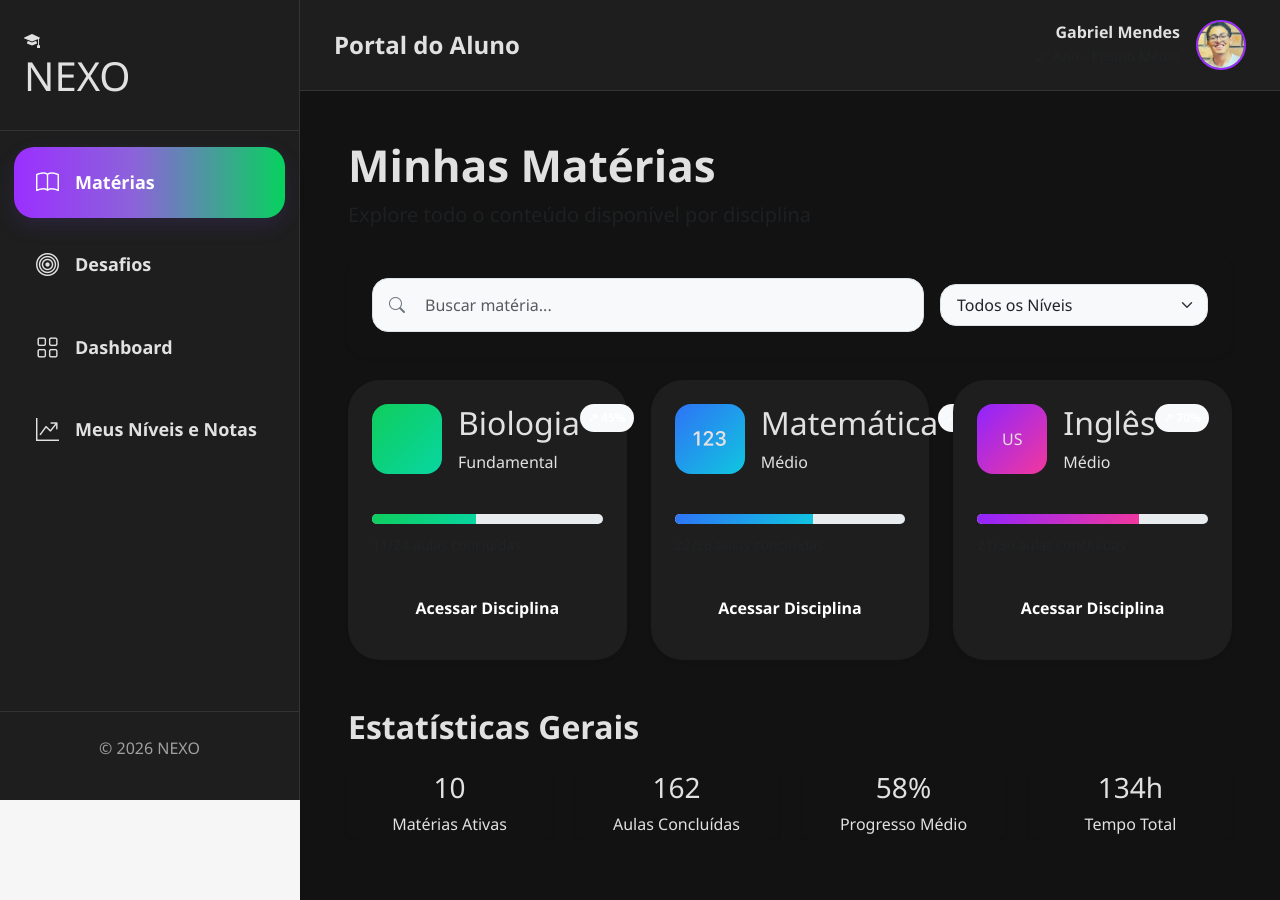
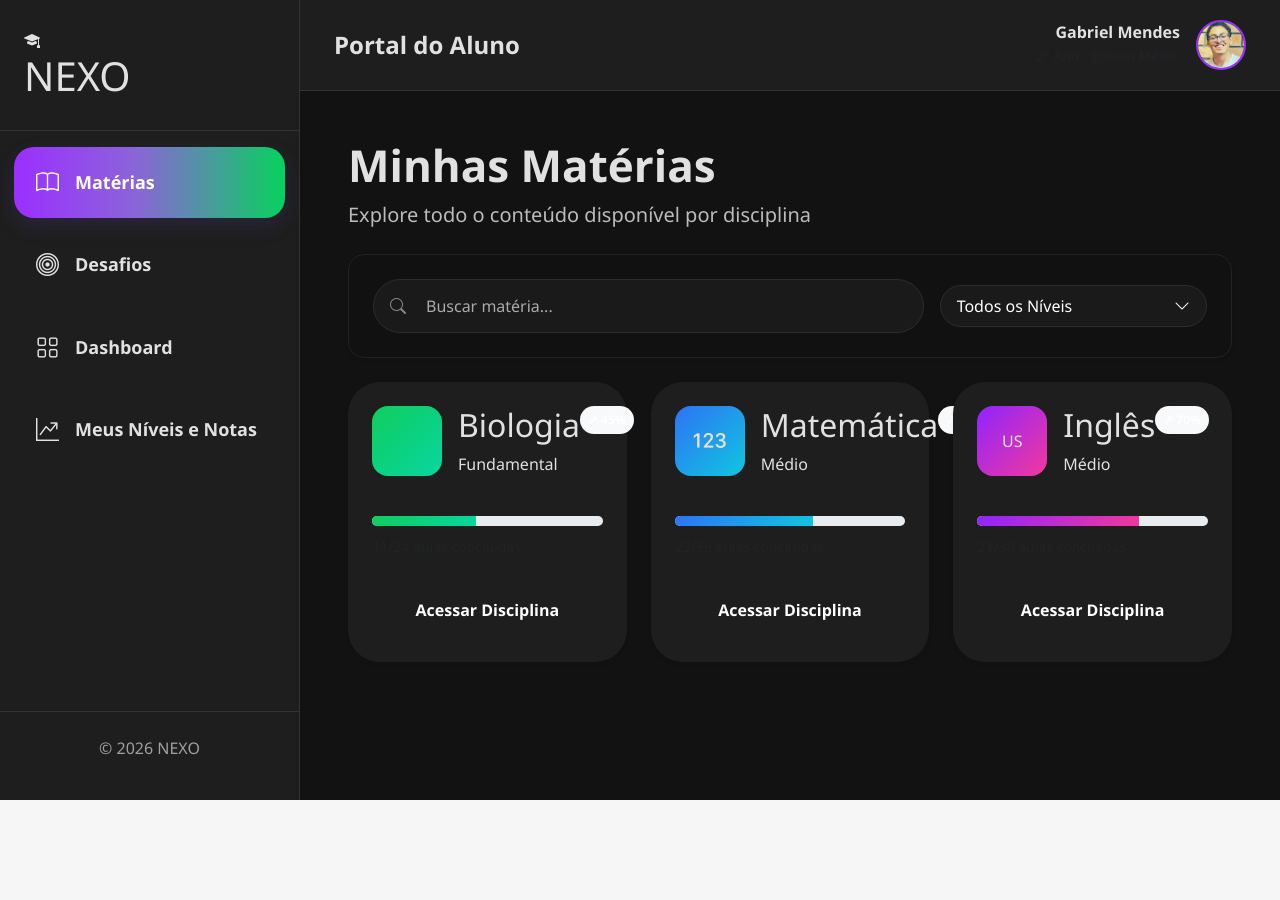
Before and after one commit to nexonucleo5/nexo-angular, an Angular app in the folder nexo/: page /materias in a window 1280 px wide. After the commit the page ends 800 px from the top, so only its background shows below. Built offline with nearby package versions, Linux system fonts and the light colour scheme.

Commit message:
Personalização do filtro de busca e alteração da cor do texto abaixo de Minhas Matérias

```diff
--- a/nexo/package.json
+++ b/nexo/package.json
@@ -17,6 +17,7 @@
     "@angular/forms": "^21.2.0",
     "@angular/platform-browser": "^21.2.0",
     "@angular/router": "^21.2.0",
+    "bootstrap-icons": "^1.13.1",
     "rxjs": "~7.8.0",
     "tslib": "^2.3.0"
   },
--- a/nexo/src/app/materias/materias.html
+++ b/nexo/src/app/materias/materias.html
@@ -1,99 +1,112 @@
 <section class="page-content p-4">
     <div class="page-heading mb-4">
-        <h1 class="page-title fw-bold" style="font-size: 44px; color: var(--text-main);">Minhas Matérias</h1>
-        <p class="text-muted fs-5">Explore todo o conteúdo disponível por disciplina</p>
+        <h1 class="page-title fw-bold" style="font-size: 44px; color: var(--text-main);">
+            Minhas Matérias
+        </h1>
+        <p class="text-soft fs-5">
+            Explore todo o conteúdo disponível por disciplina
+        </p>
     </div>
 
-    <section class="filters-box bg-Black p-4 rounded-4 shadow-sm mb-4">
+    <!-- FILTROS -->
+    <section class="filters-box p-4 rounded-4 shadow-sm mb-4">
         <div class="row g-3 align-items-center">
+
+            <!-- BUSCA -->
             <div class="col-lg-8">
-                <div class="search-box d-flex align-items-center p-2 border rounded-4 bg-light">
-                    <i class="bi bi-search px-2 text-secondary"></i>
-                    <input type="text" [(ngModel)]="buscaDeTermos" class="form-control border-0 bg-transparent"
-                        placeholder="Buscar matéria...">
+                <div class="search-box custom-input d-flex align-items-center px-3 py-2 rounded-pill">
+                    <i class="bi bi-search me-2"></i>
+                    <input
+                        type="text"
+                        [(ngModel)]="buscaDeTermos"
+                        class="form-control border-0 bg-transparent shadow-none"
+                        placeholder="Buscar matéria..."
+                    >
                 </div>
             </div>
 
+            <!-- DROPDOWN -->
             <div class="col-lg-4">
-                <select [(ngModel)]="selecionarNivel" class="form-select border rounded-4 bg-light p-2 px-3">
-                    <option value="Todos os Níveis">Todos os Níveis</option>
-                    <option value="Fundamental">Fundamental</option>
-                    <option value="Médio">Médio</option>
-                </select>
+                <div class="custom-dropdown w-100">
+                    <div
+                        class="custom-input rounded-pill px-3 py-2 d-flex justify-content-between align-items-center"
+                        (click)="toggleDropdown()"
+                    >
+                        {{ selecionarNivel }}
+                        <i class="bi bi-chevron-down"></i>
+                    </div>
+
+                    <div class="dropdown-menu-custom w-100" *ngIf="dropdownAberto">
+                        <div class="dropdown-item" (click)="selecionar('Todos os Níveis')">
+                            Todos os Níveis
+                        </div>
+                        <div class="dropdown-item" (click)="selecionar('Fundamental')">
+                            Fundamental
+                        </div>
+                        <div class="dropdown-item" (click)="selecionar('Médio')">
+                            Médio
+                        </div>
+                    </div>
+                </div>
             </div>
+
         </div>
     </section>
 
+    <!-- MATÉRIAS -->
     <section class="subjects-section mb-5">
         <div class="row g-4">
+
             <div class="col-md-6 col-xl-4" *ngFor="let subject of filtroDeBusca">
-                <div
-                    class="subject-card bg-white p-4 rounded-5 shadow-sm h-100 d-flex flex-column justify-content-between">
+                <div class="subject-card bg-white p-4 rounded-5 shadow-sm h-100 d-flex flex-column justify-content-between">
+
                     <div class="subject-header d-flex justify-content-between align-items-start mb-4">
                         <div class="d-flex gap-3">
-                            <div [class]="'subject-icon d-flex align-items-center justify-content-center rounded-4 ' + subject.gradientClass"
-                                style="width: 70px; height: 70px; color: rgb(231, 224, 224);">
+
+                            <div
+                                [class]="'subject-icon d-flex align-items-center justify-content-center rounded-4 ' + subject.gradientClass"
+                                style="width: 70px; height: 70px; color: rgb(231, 224, 224);"
+                            >
+                                <!-- VOLTOU PRO ORIGINAL -->
                                 <i *ngIf="subject.iconClass" [class]="'bi ' + subject.iconClass + ' fs-2'"></i>
-                                <span *ngIf="subject.iconText" class="subject-icon-text">{{subject.iconText}}</span>
+                                <span *ngIf="subject.iconText">
+                                    {{subject.iconText}}
+                                </span>
                             </div>
+
                             <div>
                                 <h2 class="subject-title">{{subject.title}}</h2>
                                 <p class="subject-level-text">{{subject.level}}</p>
                             </div>
+
                         </div>
-                        <span class="badge rounded-pill bg-light fw-bold p-2">↗ {{subject.progress}}%</span>
+
+                        <span class="badge rounded-pill bg-light fw-bold p-2">
+                            ↗ {{subject.progress}}%
+                        </span>
                     </div>
 
                     <div class="subject-progress mb-4">
                         <div class="progress mb-2" style="height: 10px;">
-                            <div [class]="'progress-bar ' + subject.gradientClass" [style.width.%]="subject.progress">
-                            </div>
+                            <div
+                                [class]="'progress-bar ' + subject.gradientClass"
+                                [style.width.%]="subject.progress"
+                            ></div>
                         </div>
-                        <small class="text-muted">{{subject.completedLessons}}/{{subject.totalLessons}} aulas
-                            concluídas</small>
+                        <small class="text-muted">
+                            {{subject.completedLessons}}/{{subject.totalLessons}} aulas concluídas
+                        </small>
                     </div>
 
-                    <a href="#" [class]="'btn text-white fw-bold py-3 rounded-4 ' + subject.buttonClass">Acessar
-                        Disciplina</a>
+                    <a
+                        href="#"
+                        [class]="'btn text-white fw-bold py-3 rounded-4 ' + subject.buttonClass"
+                    >
+                        Acessar Disciplina
+                    </a>
                 </div>
             </div>
 
-            <div class="col-12 text-center" *ngIf=" filtroDeBusca.length === 0">
-                <div class="py-5">
-                    <i class="bi bi-search fs-1 text-muted"></i>
-                    <p class="text-muted mt-3">Nenhuma matéria encontrada com o nome "{{buscaDeTermos}}"</p>
-                </div>
-            </div>
-        </div>
-    </section>
-
-    <section class="stats-section mt-5">
-        <h2 class="fw-bold mb-4" style="color: var(--text-main);">Estatísticas Gerais</h2>
-        <div class="row g-4 text-center">
-            <div class="col-md-6 col-xl-3">
-                <div class="stat-box shadow-sm">
-                    <h3 class="stat-number purple-text">10</h3>
-                    <p class="stat-label">Matérias Ativas</p>
-                </div>
-            </div>
-            <div class="col-md-6 col-xl-3">
-                <div class="stat-box shadow-sm">
-                    <h3 class="stat-number green-text">162</h3>
-                    <p class="stat-label">Aulas Concluídas</p>
-                </div>
-            </div>
-            <div class="col-md-6 col-xl-3">
-                <div class="stat-box shadow-sm">
-                    <h3 class="stat-number blue-text">58%</h3>
-                    <p class="stat-label">Progresso Médio</p>
-                </div>
-            </div>
-            <div class="col-md-6 col-xl-3">
-                <div class="stat-box shadow-sm">
-                    <h3 class="stat-number orange-text">134h</h3>
-                    <p class="stat-label">Tempo Total</p>
-                </div>
-            </div>
         </div>
     </section>
 </section>
--- a/nexo/src/app/materias/materias.scss
+++ b/nexo/src/app/materias/materias.scss
@@ -0,0 +1,65 @@
+.filters-box {
+  background: #111;
+  border: 1px solid #222;
+}
+
+.custom-input {
+  background: #1a1a1a !important;
+  border: 1px solid #2c2c2c !important;
+  color: #fff !important;
+  border-radius: 30px !important;
+  transition: all 0.3s ease;
+  cursor: pointer;
+
+  input {
+    color: #fff !important;
+
+    &::placeholder {
+      color: #aaa;
+    }
+  }
+
+  &:focus-within {
+    border: 1px solid #4c8bf5 !important;
+    box-shadow: 0 0 0 2px rgba(76, 139, 245, 0.2);
+  }
+}
+
+.search-box i {
+  color: #888;
+}
+
+.custom-dropdown {
+  position: relative;
+}
+
+.dropdown-menu-custom {
+  position: absolute;
+  top: 110%;
+  left: 0;
+  z-index: 1000;
+  background: #1a1a1a;
+  border: 1px solid #2c2c2c;
+  border-radius: 16px;
+  padding: 8px;
+}
+
+.dropdown-menu-custom .dropdown-item {
+  color: #fff;
+  padding: 10px;
+  border-radius: 10px;
+  cursor: pointer;
+  transition: 0.2s;
+
+  &:hover {
+    background: #2a2a2a;
+  }
+
+  &:active {
+    background: #4c8bf5;
+  }
+}
+
+.text-soft {
+  color: #bbb;
+}
--- a/nexo/src/app/materias/materias.ts
+++ b/nexo/src/app/materias/materias.ts
@@ -25,15 +25,51 @@ export class Materias {
   buscaDeTermos: string = '';
   selecionarNivel: string = 'Todos os Níveis';
 
-  // Lista completa de matérias
+  dropdownAberto: boolean = false;
+
+  toggleDropdown() {
+    this.dropdownAberto = !this.dropdownAberto;
+  }
+
+  selecionar(valor: string) {
+    this.selecionarNivel = valor;
+    this.dropdownAberto = false;
+  }
+
   subject: Subject[] = [
-    { title: 'Biologia', level: 'Fundamental', progress: 45, completedLessons: 11, totalLessons: 24, iconClass: 'bi-dna', gradientClass: 'green-gradient', buttonClass: 'green-button' },
-    { title: 'Matemática', level: 'Médio', progress: 60, completedLessons: 22, totalLessons: 36, iconClass: 'bi-123', gradientClass: 'blue-gradient', buttonClass: 'blue-button' },
-    { title: 'Inglês', level: 'Médio', progress: 70, completedLessons: 21, totalLessons: 30, iconClass: '', iconText: 'US', gradientClass: 'pink-gradient', buttonClass: 'pink-button' },
-    // Adicione as outras materias depois
+    {
+      title: 'Biologia',
+      level: 'Fundamental',
+      progress: 45,
+      completedLessons: 11,
+      totalLessons: 24,
+      iconClass: 'bi-dna', // 🧬
+      gradientClass: 'green-gradient',
+      buttonClass: 'green-button'
+    },
+    {
+      title: 'Matemática',
+      level: 'Médio',
+      progress: 60,
+      completedLessons: 22,
+      totalLessons: 36,
+      iconClass: 'bi-123',
+      gradientClass: 'blue-gradient',
+      buttonClass: 'blue-button'
+    },
+    {
+      title: 'Inglês',
+      level: 'Médio',
+      progress: 70,
+      completedLessons: 21,
+      totalLessons: 30,
+      iconClass: '',
+      iconText: 'US',
+      gradientClass: 'pink-gradient',
+      buttonClass: 'pink-button'
+    }
   ];
 
-  // Getter que filtra a lista em tempo real
   get filtroDeBusca() {
     return this.subject.filter(subject => {
       const matchesSearch = subject.title.toLowerCase().includes(this.buscaDeTermos.toLowerCase());
--- a/nexo/src/index.html
+++ b/nexo/src/index.html
@@ -2,17 +2,20 @@
 <html lang="pt-br">
 <head>
   <meta charset="utf-8">
-  <title>Nexo- Gestão Escolar</title>
+  <title>Nexo - Gestão Escolar</title>
   <base href="/">
   <meta name="viewport" content="width=device-width, initial-scale=1">
   <link rel="icon" type="image/x-icon" href="favicon.ico">
+
   <!-- Bootstrap -->
-    <link href="https://cdn.jsdelivr.net/npm/bootstrap@5.3.3/dist/css/bootstrap.min.css" rel="stylesheet">
+  <link href="https://cdn.jsdelivr.net/npm/bootstrap@5.3.3/dist/css/bootstrap.min.css" rel="stylesheet">
 
-    <!-- Bootstrap Icons -->
-    <link rel="stylesheet" href="https://cdn.jsdelivr.net/npm/bootstrap-icons@1.11.3/font/bootstrap-icons.min.css">
+  <!-- ✅ Bootstrap Icons CORRETO -->
+  <link href="https://cdn.jsdelivr.net/npm/bootstrap-icons@1.11.3/font/bootstrap-icons.css" rel="stylesheet">
+
 </head>
-<body class="dark-mode">
-  <body data-theme="dark"></body><app-root></app-root>
+
+<body data-theme="dark">
+  <app-root></app-root>
 </body>
 </html>
```
Also changed, not shown: 1 other file (tests, documents, lock files or other folders).
